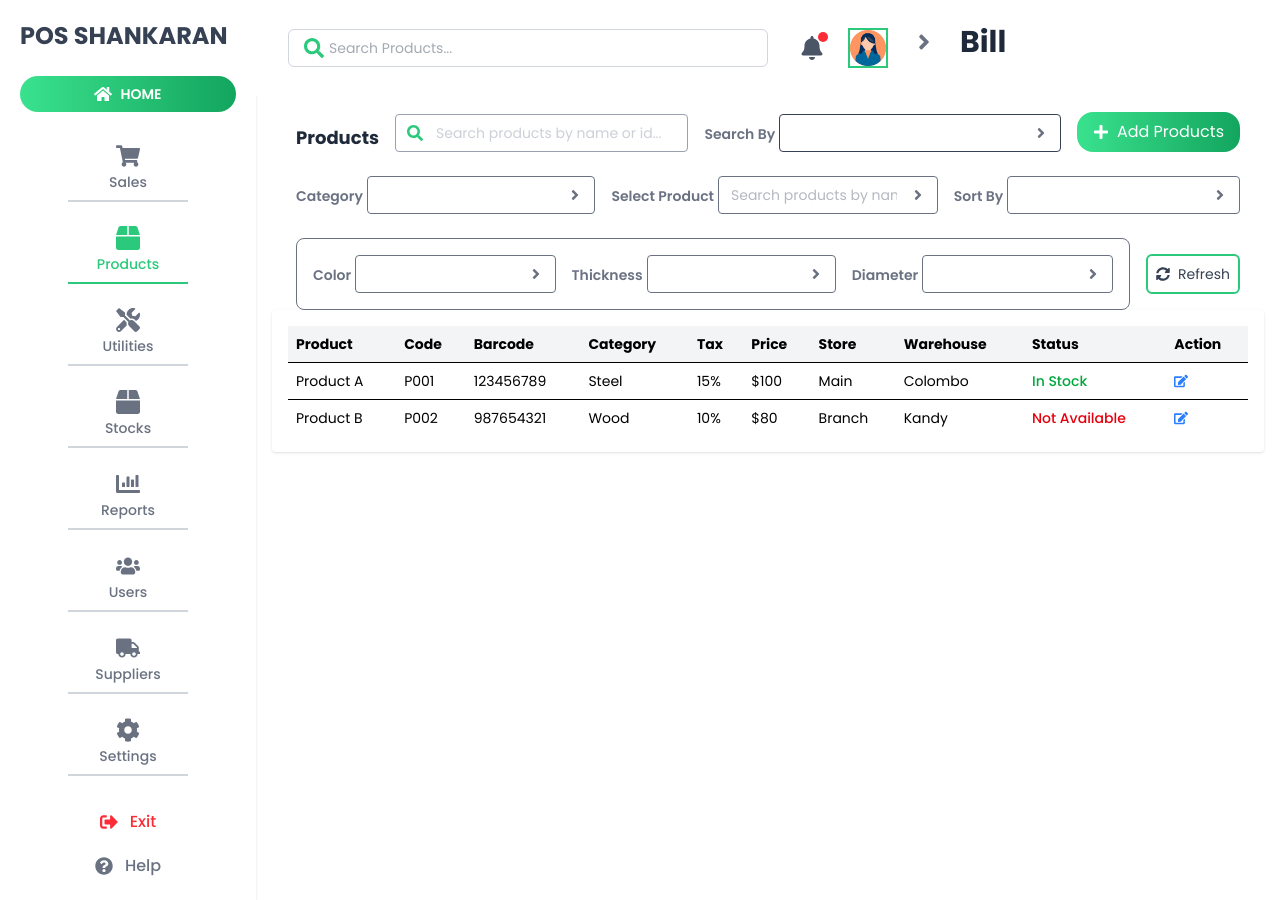
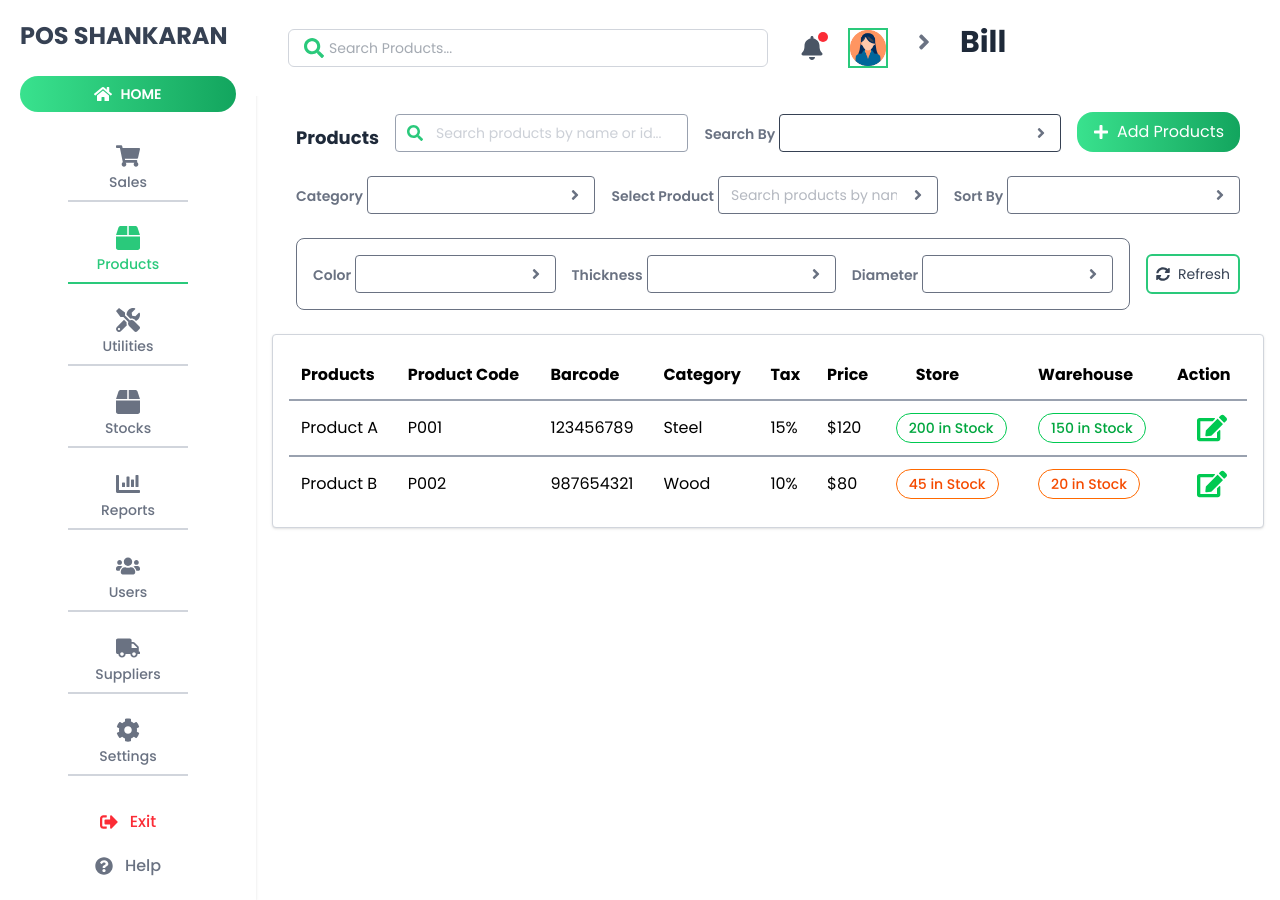
Before and after one commit to Shankaran-G/-pos-ui-react-shankaran, a React (Vite) app: page / in a window 1280 px wide. Built offline with nearby package versions, Linux system fonts and the light colour scheme.

Commit message:
Update the code with Product table design

```diff
--- a/src/components/ProductTable.jsx
+++ b/src/components/ProductTable.jsx
@@ -7,10 +7,9 @@ const mockData = [
     barcode: "123456789",
     category: "Steel",
     tax: "15%",
-    price: "$100",
-    store: "Main",
-    warehouse: "Colombo",
-    status: "In Stock",
+    price: "$120",
+    store: 200,
+    warehouse: 150,
   },
   {
     name: "Product B",
@@ -19,50 +18,78 @@ const mockData = [
     category: "Wood",
     tax: "10%",
     price: "$80",
-    store: "Branch",
-    warehouse: "Kandy",
-    status: "Not Available",
+    store: 45,
+    warehouse: 20,
   },
 ];
 
+const getStockBorderTextColor = (value) => {
+  if (value === "Not Available") return "border-red-500 text-red-600";
+  if (typeof value === "number") {
+    if (value > 100) return "border-green-500 text-green-600";
+    if (value < 50) return "border-orange-500 text-orange-600";
+    return "border-red-500 text-red-600";
+  }
+  return "border-gray-400 text-gray-600";
+};
+
 const ProductTable = ({ onEdit }) => (
-  <div className="overflow-x-auto bg-white rounded shadow p-4">
-    <table className="min-w-full text-sm text-left">
+  <div className="overflow-x-auto bg-white rounded shadow p-4 border-1 border-gray-300">
+    <table className="min-w-full text-base text-left">
+      {" "}
       <thead>
-        <tr className="bg-gray-100">
-          <th className="p-2">Product</th>
-          <th className="p-2">Code</th>
-          <th className="p-2">Barcode</th>
-          <th className="p-2">Category</th>
-          <th className="p-2">Tax</th>
-          <th className="p-2">Price</th>
-          <th className="p-2">Store</th>
-          <th className="p-2">Warehouse</th>
-          <th className="p-2">Status</th>
-          <th className="p-2">Action</th>
+        <tr className="bg-white font-bold">
+          <th className="p-3 capitalize">Products</th>
+          <th className="p-3 capitalize">Product Code</th>
+          <th className="p-3 capitalize">Barcode</th>
+          <th className="p-3 capitalize">Category</th>
+          <th className="p-3 capitalize">Tax</th>
+          <th className="p-3 capitalize">Price</th>
+          <th className="p-3 capitalize pl-8">Store</th>{" "}
+          <th className="p-3 capitalize">Warehouse</th>
+          <th className="p-3 capitalize">Action</th>
         </tr>
       </thead>
       <tbody>
         {mockData.map((item, i) => (
-          <tr key={i} className="border-t">
-            <td className="p-2">{item.name}</td>
-            <td className="p-2">{item.code}</td>
-            <td className="p-2">{item.barcode}</td>
-            <td className="p-2">{item.category}</td>
-            <td className="p-2">{item.tax}</td>
-            <td className="p-2">{item.price}</td>
-            <td className="p-2">{item.store}</td>
-            <td className="p-2">{item.warehouse}</td>
-            <td
-              className={`p-2 font-medium ${
-                item.status === "In Stock" ? "text-green-600" : "text-red-600"
-              }`}
-            >
-              {item.status}
+          <tr
+            key={i}
+            className="border-t-2 border-gray-400 hover:bg-green-50 transition duration-200"
+          >
+            <td className="p-3">{item.name}</td>
+            <td className="p-3">{item.code}</td>
+            <td className="p-3">{item.barcode}</td>
+            <td className="p-3">{item.category}</td>
+            <td className="p-3">{item.tax}</td>
+            <td className="p-3">{item.price}</td>
+
+            <td className="p-3">
+              <span
+                className={`px-3 py-1 rounded-full border text-sm font-medium ${getStockBorderTextColor(
+                  item.store
+                )}`}
+              >
+                {typeof item.store === "number"
+                  ? `${item.store} in Stock`
+                  : item.store}
+              </span>
             </td>
-            <td className="p-2">
+
+            <td className="p-3">
+              <span
+                className={`px-3 py-1 rounded-full border text-sm font-medium ${getStockBorderTextColor(
+                  item.warehouse
+                )}`}
+              >
+                {typeof item.warehouse === "number"
+                  ? `${item.warehouse} in Stock`
+                  : item.warehouse}
+              </span>
+            </td>
+
+            <td className="p-3 flex items-center">
               <FaEdit
-                className="text-blue-500 cursor-pointer"
+                className="text-green-500 cursor-pointer ml-5 text-3xl"
                 onClick={() => onEdit(item)}
               />
             </td>
--- a/src/pages/Dashboard.jsx
+++ b/src/pages/Dashboard.jsx
@@ -20,8 +20,10 @@ function Dashboard() {
       <div className="flex-1 flex flex-col">
         <Topbar />
         <div className="p-4">
-          <Searchbar onRefresh={() => window.location.reload()} />
-          <ProductTable onEdit={handleEdit} />
+          <Searchbar />
+          <div className="mt-6">
+            <ProductTable />
+          </div>
         </div>
       </div>
     </div>
```
